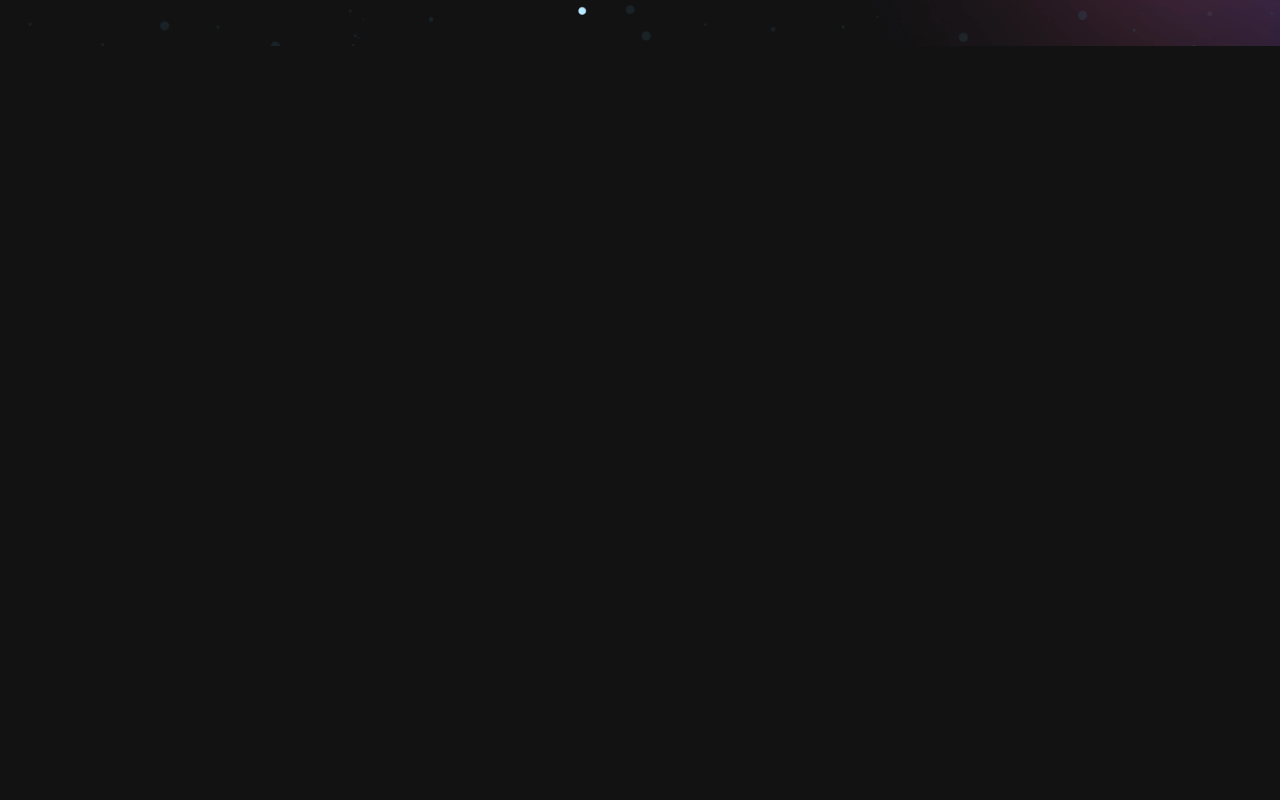
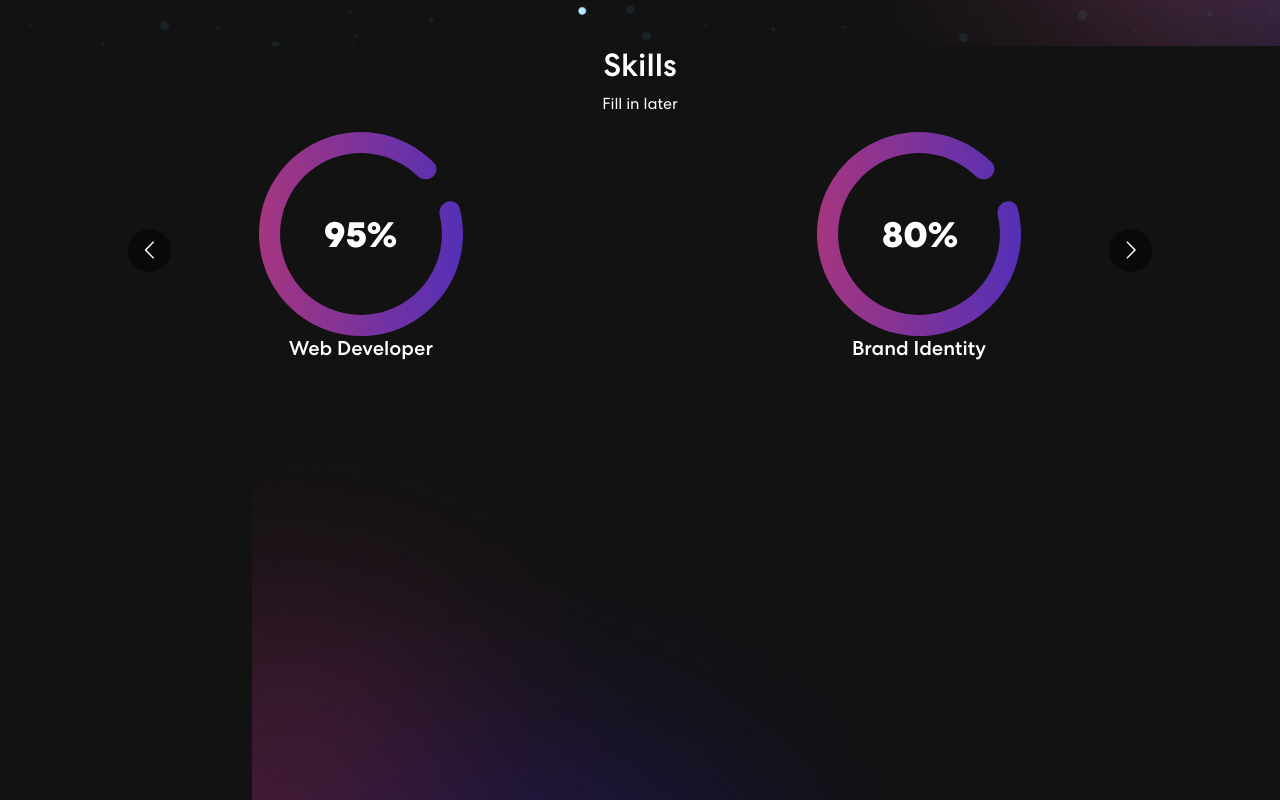
Before and after one commit to 422dsolomon/personal-portfolio, a React (Create React App) app: page / in a window 1280 px wide. Shown: the part 1000-1800 px from the top of the page. Before the commit the page ends 1046 px from the top, so only its background shows below. Built offline with nearby package versions, Linux system fonts and the light colour scheme.

Commit message:
added skills section

```diff
--- a/package.json
+++ b/package.json
@@ -11,6 +11,7 @@
     "react-bootstrap": "^2.8.0",
     "react-bootstrap-icons": "^1.10.3",
     "react-dom": "^18.2.0",
+    "react-multi-carousel": "^2.8.4",
     "react-scripts": "5.0.1",
     "web-vitals": "^2.1.4"
   },
--- a/src/App.js
+++ b/src/App.js
@@ -1,6 +1,8 @@
 import './App.css';
 import { NavBar } from './components/NavBar';
 import {Banner} from './components/Banner'
+import { Skills } from './components/Skills'
+
 import 'bootstrap/dist/css/bootstrap.min.css'
 
 function App() {
@@ -8,6 +10,7 @@
     <div className="App">
       <NavBar />
       <Banner />
+      <Skills />
     </div>
   );
 }
--- /dev/null
+++ b/src/components/Skills.js
@@ -0,0 +1,65 @@
+import { Container, Row, Col } from "react-bootstrap"
+import Carousel from "react-multi-carousel";
+import "react-multi-carousel/lib/styles.css";
+import meter1 from "../assets/img/meter1.svg"
+import meter2 from "../assets/img/meter2.svg"
+import meter3 from "../assets/img/meter3.svg"
+import colorSharp from "../assets/img/color-sharp.png"
+
+export const Skills = () => {
+    const responsive = {
+        superLargeDesktop: {
+          // the naming can be any, depends on you.
+          breakpoint: { max: 4000, min: 3000 },
+          items: 5
+        },
+        desktop: {
+          breakpoint: { max: 3000, min: 1024 },
+          items: 3
+        },
+        tablet: {
+          breakpoint: { max: 1024, min: 464 },
+          items: 2
+        },
+        mobile: {
+          breakpoint: { max: 464, min: 0 },
+          items: 1
+        }
+      };
+
+      return (
+        <section className="skill" id ="skills">
+            <Container>
+                <Row>
+                    <Col>
+                        <div className="skill-bx">
+                            <h2>
+                                Skills
+                            </h2>
+                            <p>Fill in later</p>
+                            <Carousel responsive={responsive} infinite = {true} className="skill-slider">
+                                <div className="item">
+                                    <img src={meter1} alt="value" />
+                                    <h5>Web Developer</h5>
+                                </div>
+                                <div className="item">
+                                    <img src={meter2} alt="value" />
+                                    <h5>Brand Identity</h5>
+                                </div>
+                                <div className="item">
+                                    <img src={meter3} alt="value" />
+                                    <h5>Logo Designer</h5>
+                                </div>
+                                <div className="item">
+                                    <img src={meter1} alt="value" />
+                                    <h5>Web Developer</h5>
+                                </div>
+                            </Carousel>
+                        </div>
+                    </Col>
+                </Row>
+            </Container>
+            <img className="background-image-left" src = {colorSharp} alt="colorSharp"/>
+        </section>
+      )
+}
```
Also changed, not shown: 1 other file (tests, documents, lock files or other folders).
